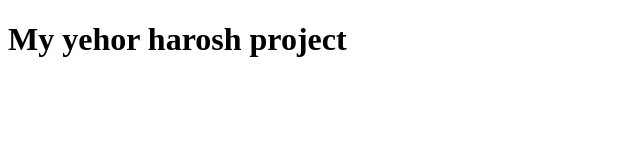
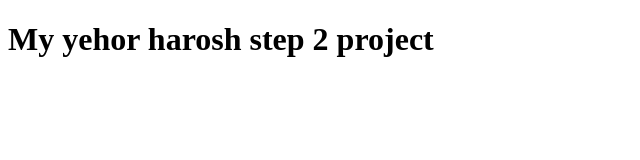
Before and after one commit to Yehormann/my-project, a plain HTML site: page index.html in a window 1280 px wide. Shown: the whole page, without its empty margins (0-640 px from the left). Drawn offline with Linux system fonts and the light colour scheme.

Commit message:
title was changed

```diff
--- a/index.html
+++ b/index.html
@@ -7,6 +7,6 @@
     <title>My project</title>
 </head>
 <body>
-    <h1>My yehor harosh project</h1>
+    <h1>My yehor harosh  step 2 project</h1>
 </body>
 </html>
```
